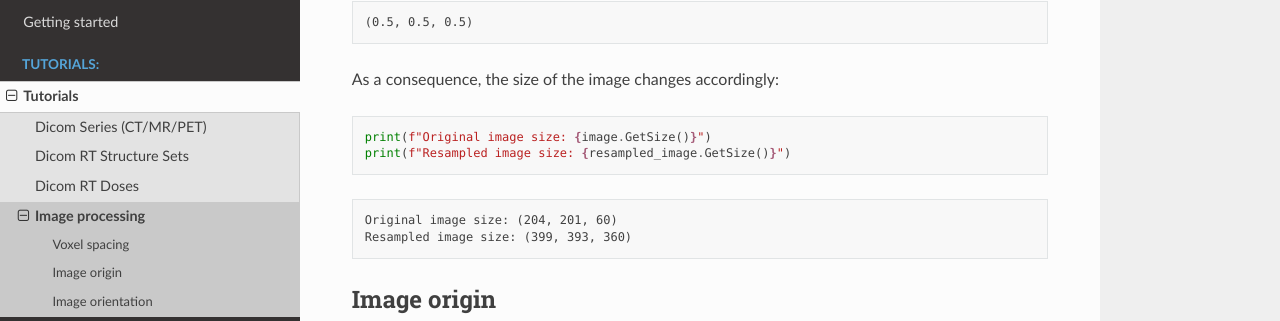
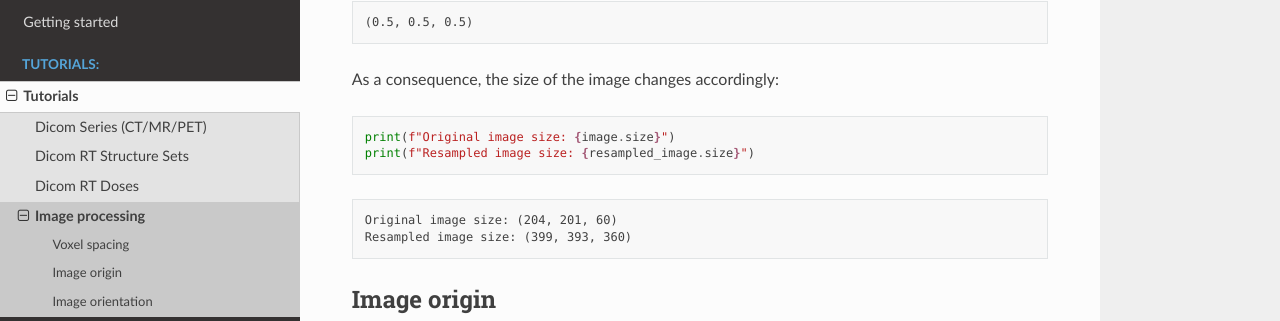
Before and after one commit to pymaitre/resmip, a Sphinx documentation site: the page built from docs/source/tutorials/image_processing.rst, in a window 1280 px wide and 900 px high, scrolled down 542 px. Shown: the part 130-451 px from the top of the window. Built offline with Sphinx 7.4.7 and the Read the Docs theme 3.1.0, drawn with Linux system fonts in a browser that asks for light colours.

Commit message:
refactor: use .size property

```diff
--- a/docs/source/tutorials/image_processing.rst
+++ b/docs/source/tutorials/image_processing.rst
@@ -48,8 +48,8 @@ As a consequence, the size of the image changes accordingly:
 
 .. testcode:: python
 
-    print(f"Original image size: {image.GetSize()}")
-    print(f"Resampled image size: {resampled_image.GetSize()}")
+    print(f"Original image size: {image.size}")
+    print(f"Resampled image size: {resampled_image.size}")
 
 .. testoutput:: python
 
```
Also changed, not shown: 1 other file.
